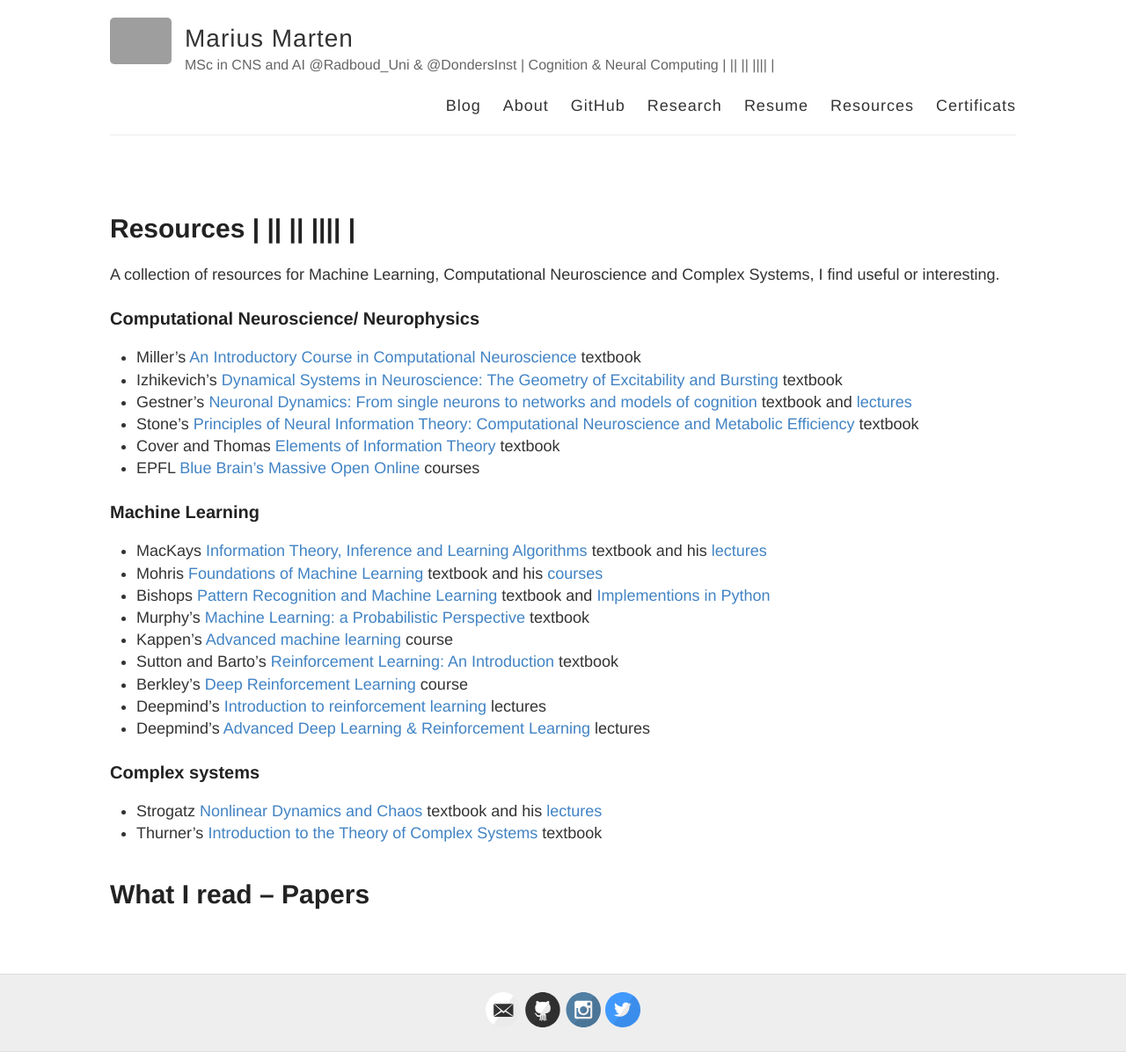
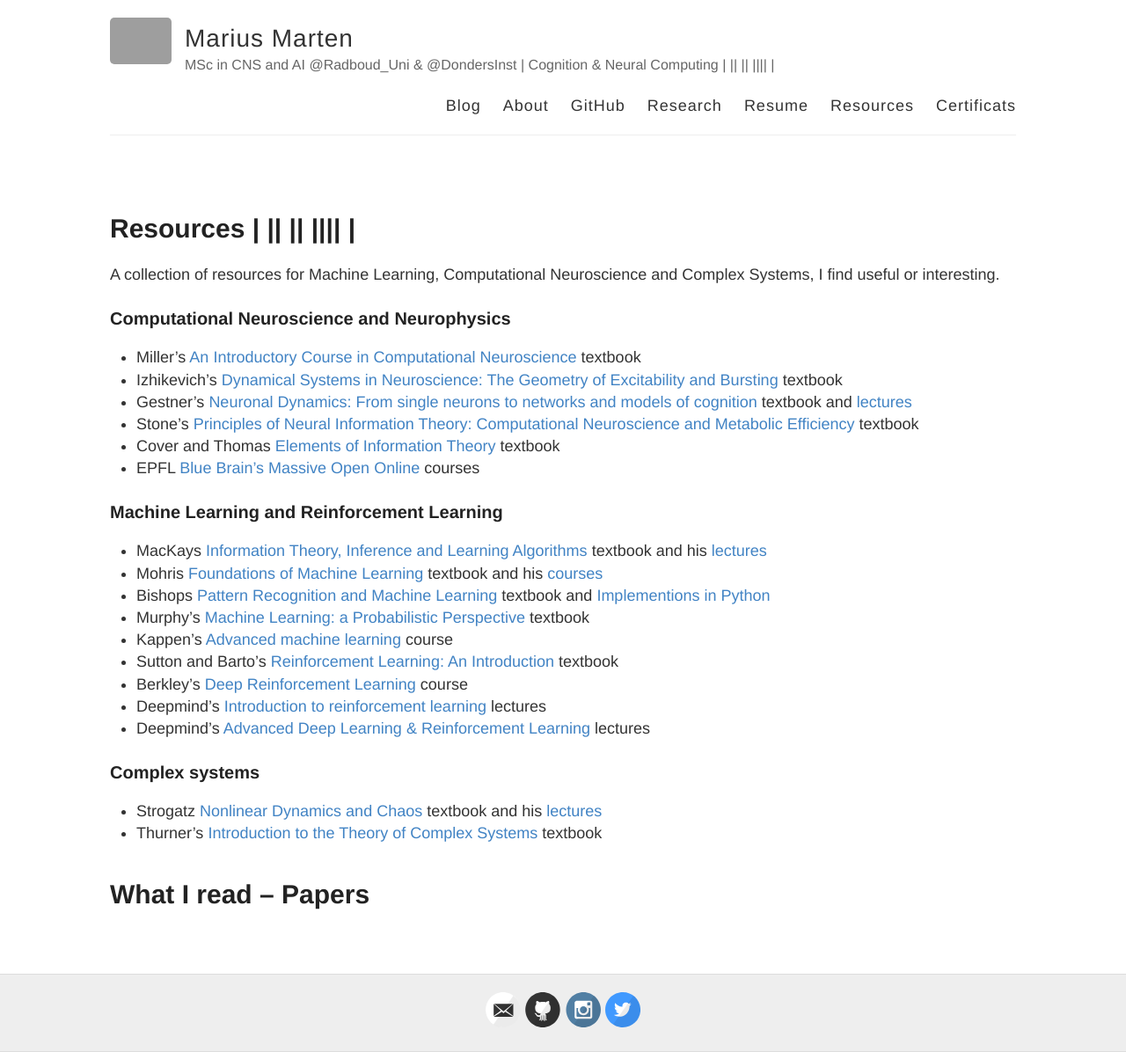
Before and after one commit to Mariusmarten/mariusmarten.github.io, a Jekyll site: the page built from resources.md, in a window 1280 px wide. Shown: the whole page at 88% size. Built offline with Jekyll 4.4.1, drawn with Linux system fonts in a browser that asks for light colours; grey boxes are pictures that could not be loaded.

Commit message:
Update resources.md

```diff
--- a/resources.md
+++ b/resources.md
@@ -6,7 +6,7 @@ permalink: /resources/
 
 A collection of resources for Machine Learning, Computational Neuroscience and Complex Systems, I find useful or interesting.
 
-### Computational Neuroscience/ Neurophysics
+### Computational Neuroscience and Neurophysics
 - Miller's [An Introductory Course in Computational Neuroscience](https://mitpress.mit.edu/books/introductory-course-computational-neuroscience) textbook
 - Izhikevich's [Dynamical Systems in Neuroscience: The Geometry of Excitability and Bursting](https://www.izhikevich.org/publications/dsn.pdf) textbook
 - Gestner's [Neuronal Dynamics: From single neurons to networks and models of cognition](https://neuronaldynamics.epfl.ch/online/index.html) textbook and [lectures](https://lcnwww.epfl.ch/gerstner/NeuronalDynamics-MOOCall.html)
@@ -14,7 +14,7 @@ A collection of resources for Machine Learning, Computational Neuroscience and C
 - Cover and Thomas [Elements of Information Theory](http://staff.ustc.edu.cn/~cgong821/Wiley.Interscience.Elements.of.Information.Theory.Jul.2006.eBook-DDU.pdf) textbook
 - EPFL [Blue Brain's Massive Open Online](https://www.epfl.ch/research/domains/bluebrain/blue-brain/massive-open-online-courses/) courses
 
-### Machine Learning
+### Machine Learning and Reinforcement Learning
 - MacKays [Information Theory, Inference and Learning Algorithms](https://www.inference.org.uk/itprnn/book.pdf) textbook and his [lectures](https://www.youtube.com/playlist?list=PLruBu5BI5n4aFpG32iMbdWoRVAA-Vcso6)
 - Mohris [Foundations of Machine Learning](https://cs.nyu.edu/~mohri/mlbook/) textbook and his [courses](https://cs.nyu.edu/~mohri/)
 - Bishops [Pattern Recognition and Machine Learning](http://users.isr.ist.utl.pt/~wurmd/Livros/school/Bishop%20-%20Pattern%20Recognition%20And%20Machine%20Learning%20-%20Springer%20%202006.pdf) textbook and
@@ -26,8 +26,6 @@ A collection of resources for Machine Learning, Computational Neuroscience and C
 - Deepmind's [Introduction to reinforcement learning](https://www.youtube.com/watch?v=2pWv7GOvuf0&list=PLqYmG7hTraZDM-OYHWgPebj2MfCFzFObQ) lectures
 - Deepmind's [Advanced Deep Learning & Reinforcement Learning](https://www.youtube.com/playlist?list=PLqYmG7hTraZDNJre23vqCGIVpfZ_K2RZs) lectures
 
-
-
 ### Complex systems
 - Strogatz [Nonlinear Dynamics and Chaos](http://www.hds.bme.hu/~fhegedus/Strogatz%20-%20Nonlinear%20Dynamics%20and%20Chaos.pdf) textbook and his [lectures](https://www.youtube.com/playlist?list=PLbN57C5Zdl6j_qJA-pARJnKsmROzPnO9V)
 - Thurner's [Introduction to the Theory of Complex Systems](https://www.amazon.de/Introduction-Theory-Complex-Systems-Thurner/dp/019882193X/ref=sr_1_1?__mk_de_DE=ÅMÅŽÕÑ&keywords=complex+systems&qid=1582538232&sr=8-1) textbook
```
